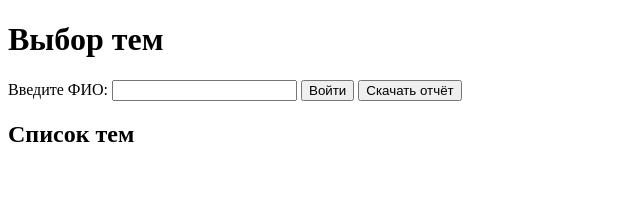
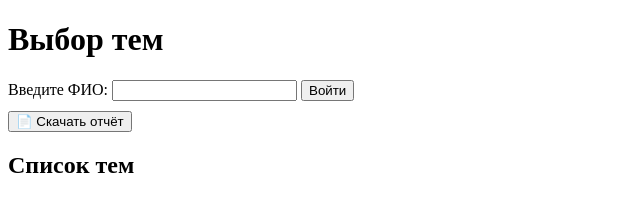
Before and after one commit to danaihan717-svg/magistrant-themes, a website: page public/index.html in a window 1280 px wide. Shown: the whole page, without its empty margins (0-640 px from the left). Drawn offline with nearby package versions, Linux system fonts and the light colour scheme; no server answers.

Commit message:
Update index.html

```diff
--- a/public/index.html
+++ b/public/index.html
@@ -8,14 +8,19 @@
 <body>
   <h1>Выбор тем</h1>
 
-  <label>Введите ФИО: <input type="text" id="fio"></label>
-  <button onclick="register()">Войти</button>
-  <button onclick="downloadReport()">Скачать отчёт</button>
+  <div>
+    <label>Введите ФИО: <input type="text" id="fio"></label>
+    <button onclick="register()">Войти</button>
+  </div>
+
+  <div style="margin-top: 10px;">
+    <button onclick="downloadReport()">📄 Скачать отчёт</button>
+  </div>
 
   <h2>Список тем</h2>
   <ul id="topics"></ul>
 
-  <div id="status"></div>
+  <div id="status" style="margin-top: 20px;"></div>
 
   <script>
     const socket = io();
@@ -40,6 +45,7 @@
     }
 
     function downloadReport() {
+      // просто переходим по маршруту на сервере, который отдаёт CSV
       window.location.href = "/downloadReport";
     }
 
```
